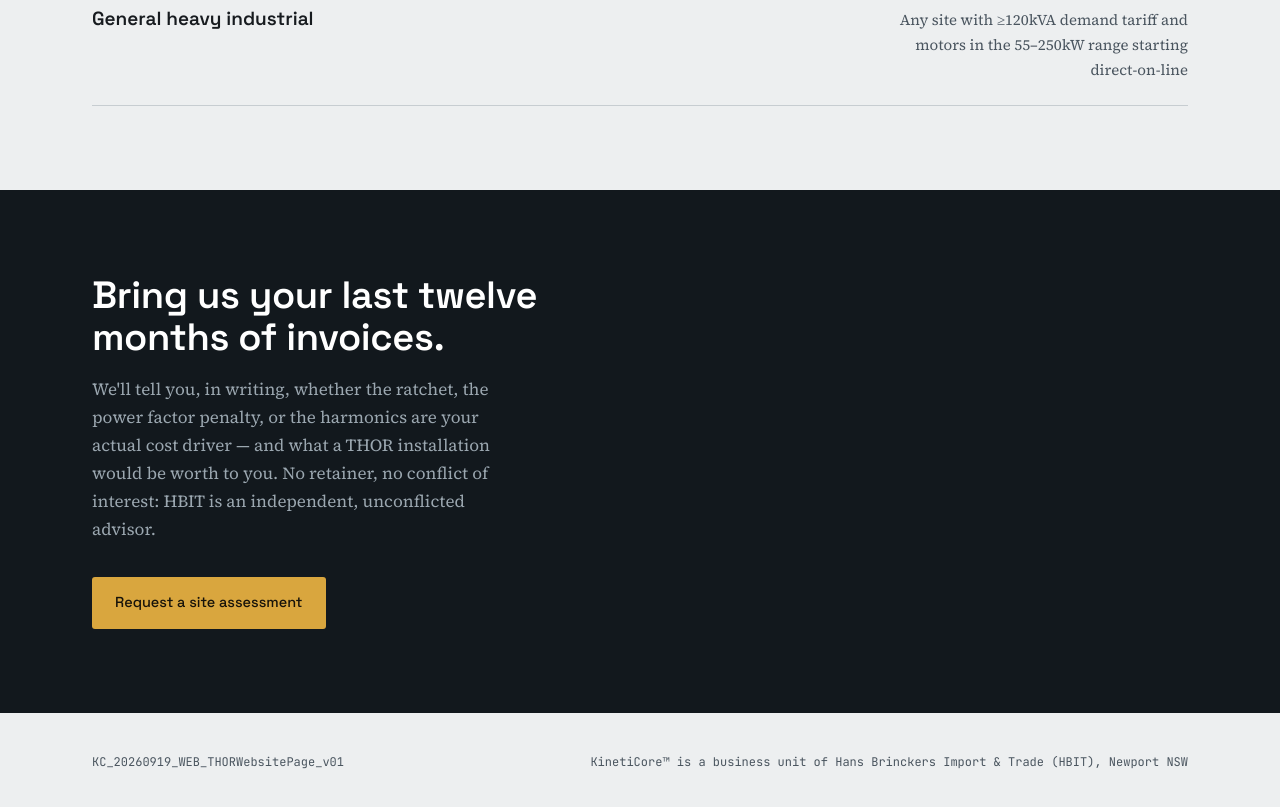
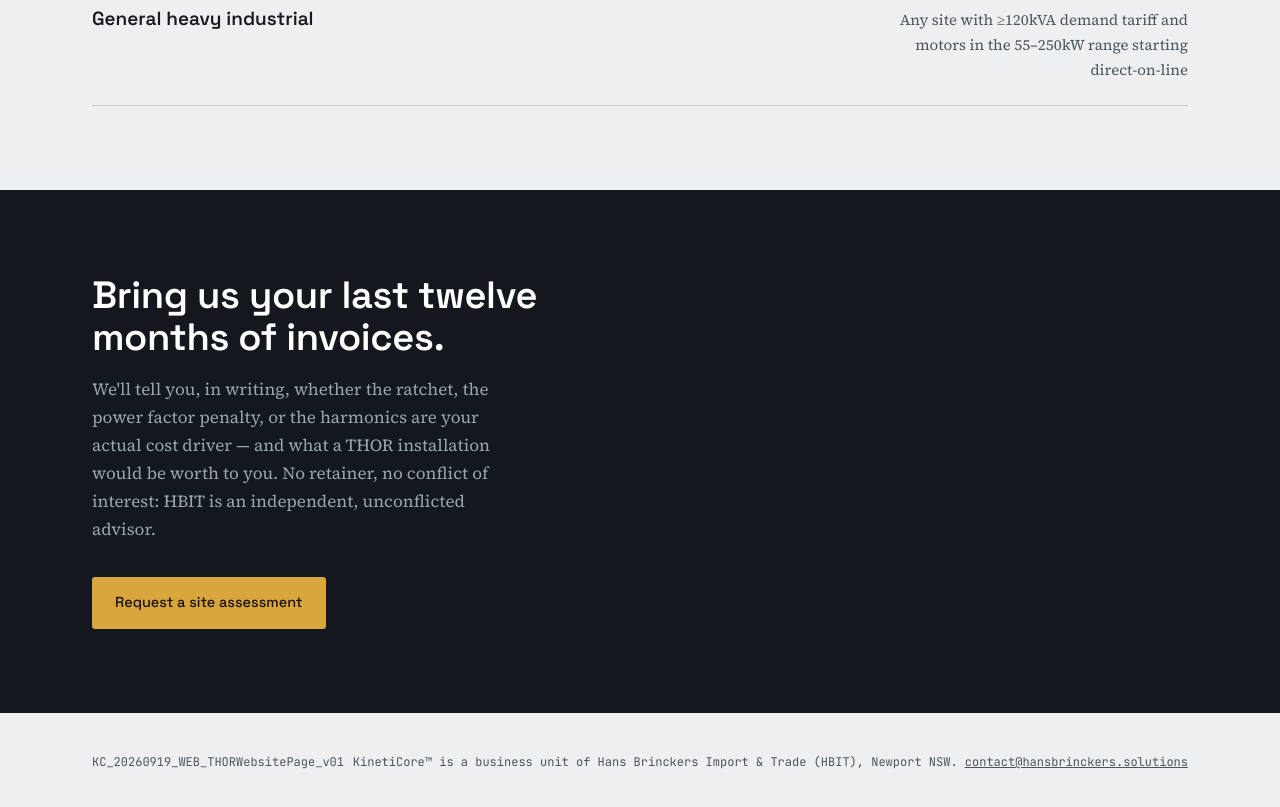
Before and after one commit to Krukel01/HBIT2026, a plain HTML site: page public/index.html in a window 1280 px wide. Shown: the part 3700-4507 px from the top of the page. Drawn offline with Linux system fonts and the light colour scheme.

Commit message:
Update index.html

```diff
--- a/public/index.html
+++ b/public/index.html
@@ -439,7 +439,7 @@
     <h2>Bring us your last twelve months of invoices.</h2>
     <p>We'll tell you, in writing, whether the ratchet, the power factor penalty, or the harmonics are your actual cost driver — and what a THOR installation would be worth to you. No retainer, no conflict of interest: HBIT is an independent, unconflicted advisor.</p>
     <div class="hero-cta">
-      <a href="#" class="btn btn-primary">Request a site assessment</a>
+      <a href="#"mailto:contact@hansbrinckers.solutions" class="btn btn-primary">Request a site assessment</a>
     </div>
   </div>
 </div>
@@ -447,7 +447,7 @@
 <footer>
   <div class="wrap" style="display:flex; justify-content:space-between; width:100%;">
     <span>KC_20260919_WEB_THORWebsitePage_v01</span>
-    <span>KinetiCore™ is a business unit of Hans Brinckers Import &amp; Trade (HBIT), Newport NSW</span>
+    <span>KinetiCore™ is a business unit of Hans Brinckers Import &amp; Trade (HBIT), Newport NSW. <a href="mailto:contact@hansbrinckers.solutions" style="color:inherit;">contact@hansbrinckers.solutions</a><span>
   </div>
 </footer>
 
```
